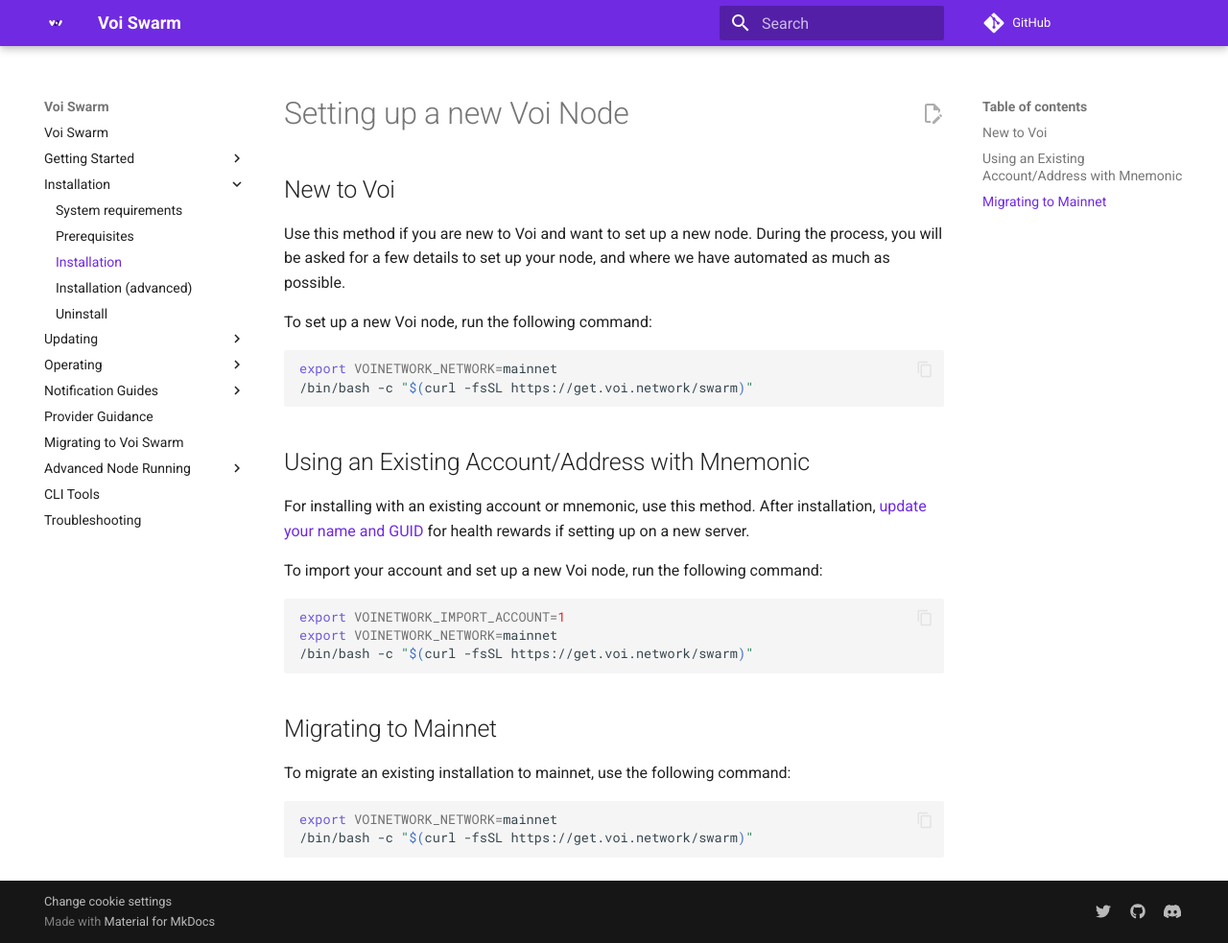
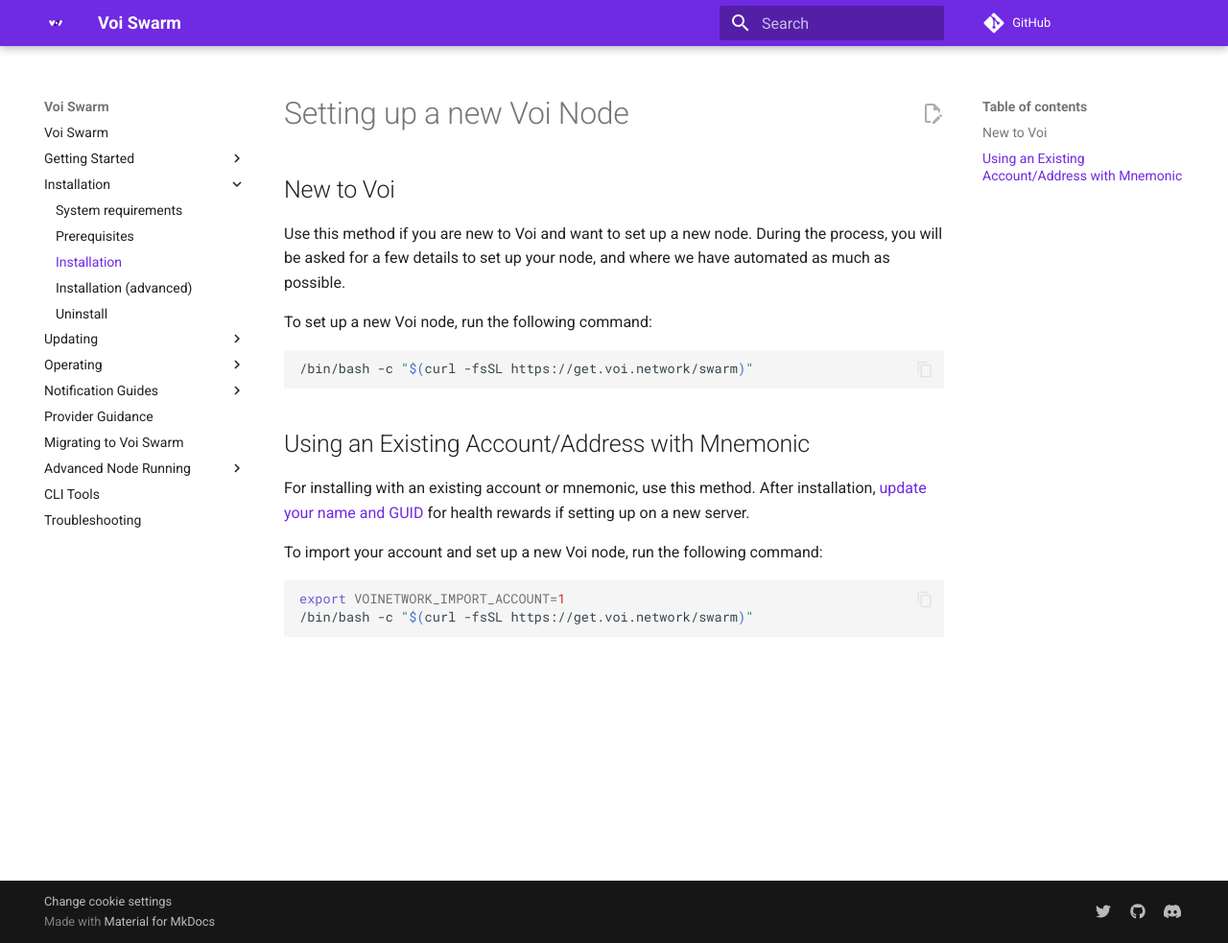
Before and after one commit to VoiNetwork/voi-swarm, an MkDocs documentation site: the page built from docs/installation/installation.md, in a window 1280 px wide and 983 px high. Shown: the whole window at 96% size. Built offline with MkDocs 1.6.1 and Material for MkDocs 9.7.7, drawn with Linux system fonts in a browser that asks for light colours; plug-ins that fetch from the network failed and are left out; comment, search, counter and statistics services are not loaded.

Commit message:
Remove requirement of setting mainnet variable.

````diff
--- a/docs/advanced-node-running/relay-node.md
+++ b/docs/advanced-node-running/relay-node.md
@@ -29,7 +29,6 @@
 
 ```bash
 export VOINETWORK_PROFILE=relay
-export VOINETWORK_NETWORK=mainnet
 /bin/bash -c "$(curl -fsSL https://get.voi.network/swarm)"
 ```
 
--- a/docs/installation/installation.md
+++ b/docs/installation/installation.md
@@ -9,7 +9,6 @@
 To set up a new Voi node, run the following command:
 
 ```bash
-export VOINETWORK_NETWORK=mainnet
 /bin/bash -c "$(curl -fsSL https://get.voi.network/swarm)"
 ```
 
@@ -23,15 +22,5 @@
 
 ```bash
 export VOINETWORK_IMPORT_ACCOUNT=1
-export VOINETWORK_NETWORK=mainnet
 /bin/bash -c "$(curl -fsSL https://get.voi.network/swarm)"
 ```
-
-## Migrating to Mainnet
-
-To migrate an existing installation to mainnet, use the following command:
-
-```bash
-export VOINETWORK_NETWORK=mainnet
-/bin/bash -c "$(curl -fsSL https://get.voi.network/swarm)"
-```
````
Also changed, not shown: docs/advanced-node-running/archiver-node.md (+0 -1 lines), docs/installation/installation-advanced.md (+0 -2 lines).
